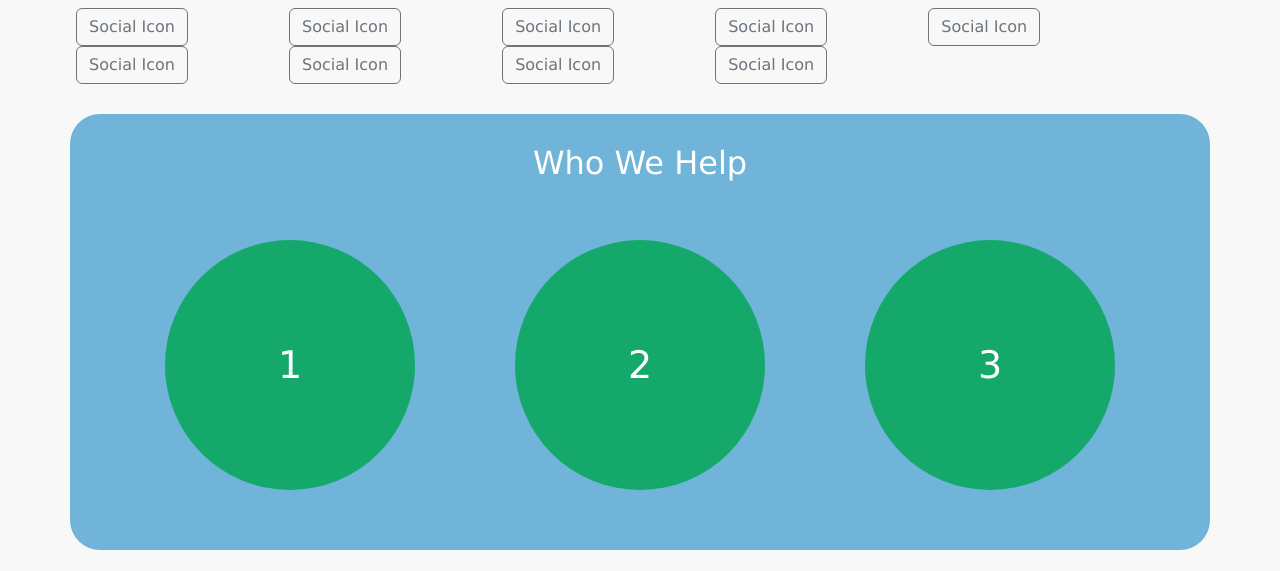
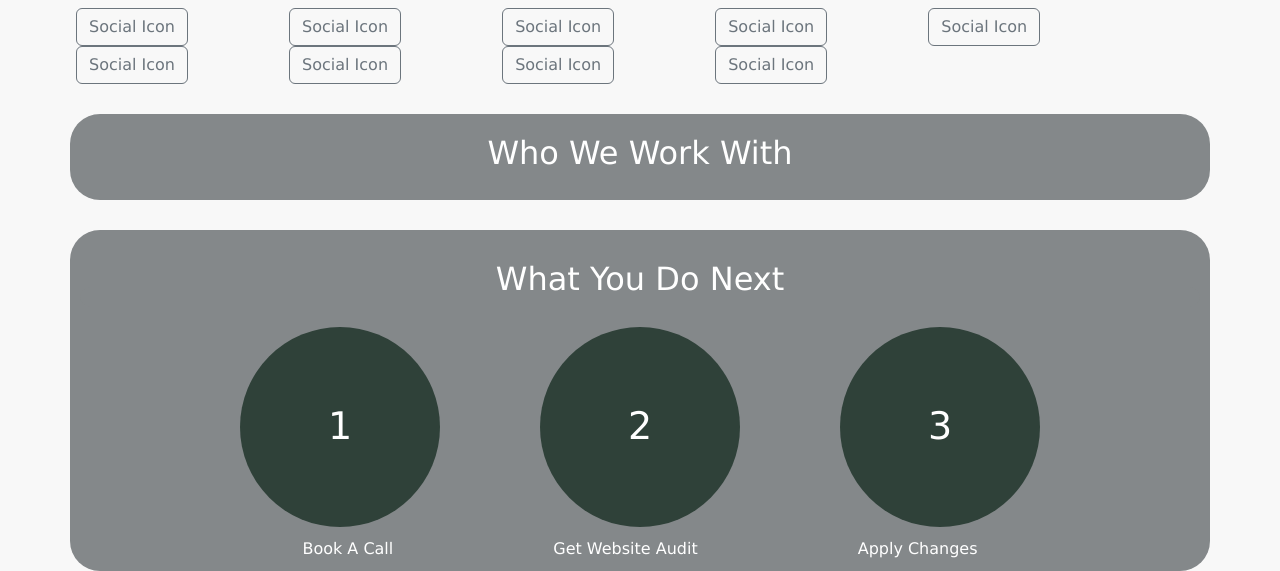
Before and after one commit to BenWilliams89/Website-Template, a plain HTML site: page index.html in a window 1280 px wide. Shown: the part 638-1209 px from the top of the page. Before the commit the page ends 1188 px from the top, so only its background shows below. Drawn offline with nearby package versions, Linux system fonts and the light colour scheme.

Commit message:
Add Process section

```diff
--- a/css/style.css
+++ b/css/style.css
@@ -146,17 +146,32 @@ h1 {
     text-decoration: none;
 }
 
-
 /* Who We help */
 
-.who .container{
-    background: #70b4d9;
+.who .container {
+    background: #84888a;
+    border-radius: 30px;
+    padding: 20px;
+    margin-top: 30px;
+    margin-bottom: 20px;
+}
+
+.who-title {
+    display: flex;
+    justify-content: center;
+    color: #fff;
+}
+
+/* The Process */
+
+.process .container{
+    background: #84888a;
     padding: 10px;
     margin-top: 30px;
     border-radius: 30px;
 }
 
-.who-title {
+.process-title {
     align-items: center;
     display: flex;
     justify-content: center;
@@ -170,23 +185,32 @@ h1 {
     display: flex;
     justify-content: center;
     align-items: center;
-
-
+    margin-top: 20px;
 }
 
 .circle {
     display: flex;
     justify-content: center;
     align-items: center;
-    width: 250px;
-    height: 250px;
-    background-color: #14a96a; /* The color you provided */
+    width: 200px;
+    height: 200px;
+    background-color: #2f4139; /* The color you provided */
     border-radius: 50%; /* This makes the element a circle */
-    margin: 50px; /* Space between circles */
+    margin: 0 50px; /* Space between circles */
     color: #fff;
     font-size: 38px;
 }
 
+.summary {
+    display: flex;
+    justify-content: center;
+    margin-top: 10px;
+    color: #fff;
+}
+
+.summary p {
+    margin: 0 80px;
+}
 
 
 /* Media Querey for mobile navbar */
--- a/index.html
+++ b/index.html
@@ -83,7 +83,6 @@
 
     <section class="social">
         <div class="container-fluid mx-3">
-
             <a href="" class="btn btn-outline-secondary mx-5">Social Icon</a>
             <a href="" class="btn btn-outline-secondary mx-5">Social Icon</a>
             <a href="" class="btn btn-outline-secondary mx-5">Social Icon</a>
@@ -99,21 +98,36 @@
     <section class="who">
         <div class="container">
             <div class="who-title">
-                <h2>Who We Help</h2>
+                <h2>Who We Work With</h2>
             </div>
+            <div class="who-cards">
 
+            </div>
+        </div>
+    </section>
+
+
+
+
+<!-- The Process -->
+    <section class="process">
+        <div class="container">
+            <div class="process-title">
+                <h2>What You Do Next</h2>
+            </div>
         <div class="container text-center"></div>
             <div class="circle-container">
-
                     <h3 class="circle">1</h3>
                     <h3 class="circle">2</h3>
                     <h3 class="circle">3</h3>
-
                 </div>
-
+                <div class="summary">
+                    <p>Book A Call</p>
+                    <p>Get Website Audit</p>
+                    <p>Apply Changes</p>
+                </div>
             </div>
-        </div>
-
+            </div>
     </section>
 
 
```
